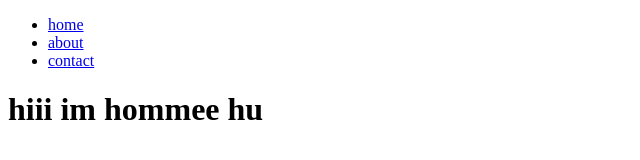
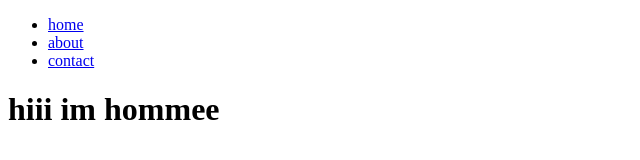
Before and after one commit to mehedihasan2810/first-node-project, a website: page pages/index.html in a window 1280 px wide. Shown: the full height of the page, 0-640 px from the left. Drawn offline with Linux system fonts and the light colour scheme.

Commit message:
changed something

```diff
--- a/pages/index.html
+++ b/pages/index.html
@@ -20,6 +20,6 @@
             </li>
         </ul>
     </nav>
-    <h1>hiii im hommee hu</h1>
+    <h1>hiii im hommee</h1>
 </body>
 </html>
```
